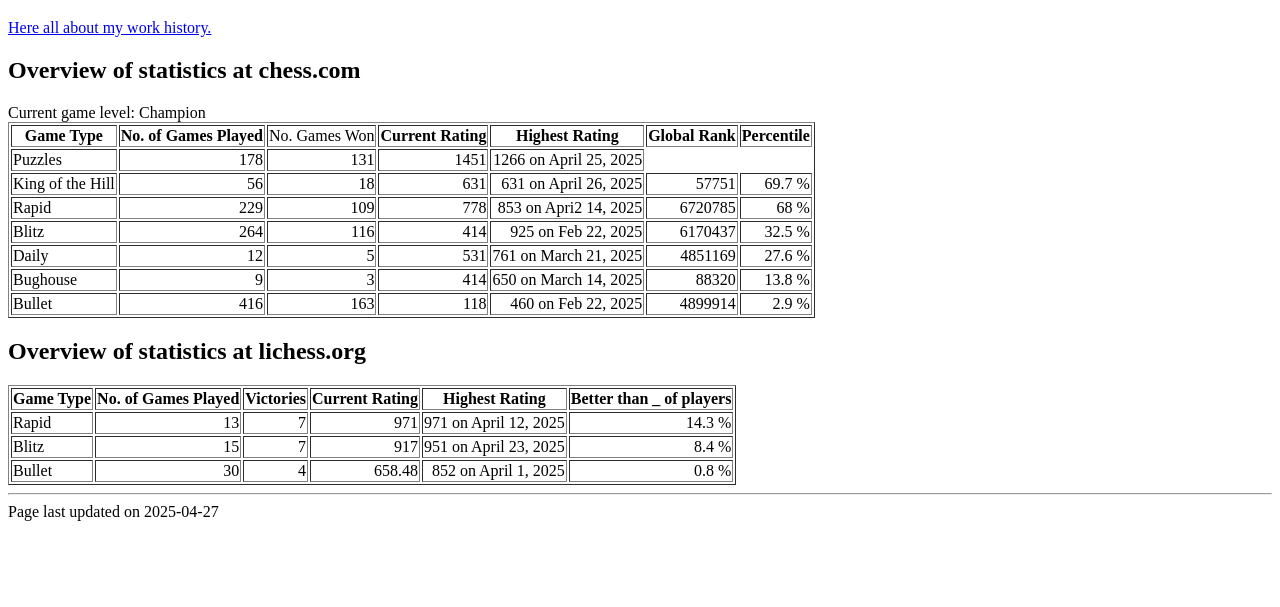
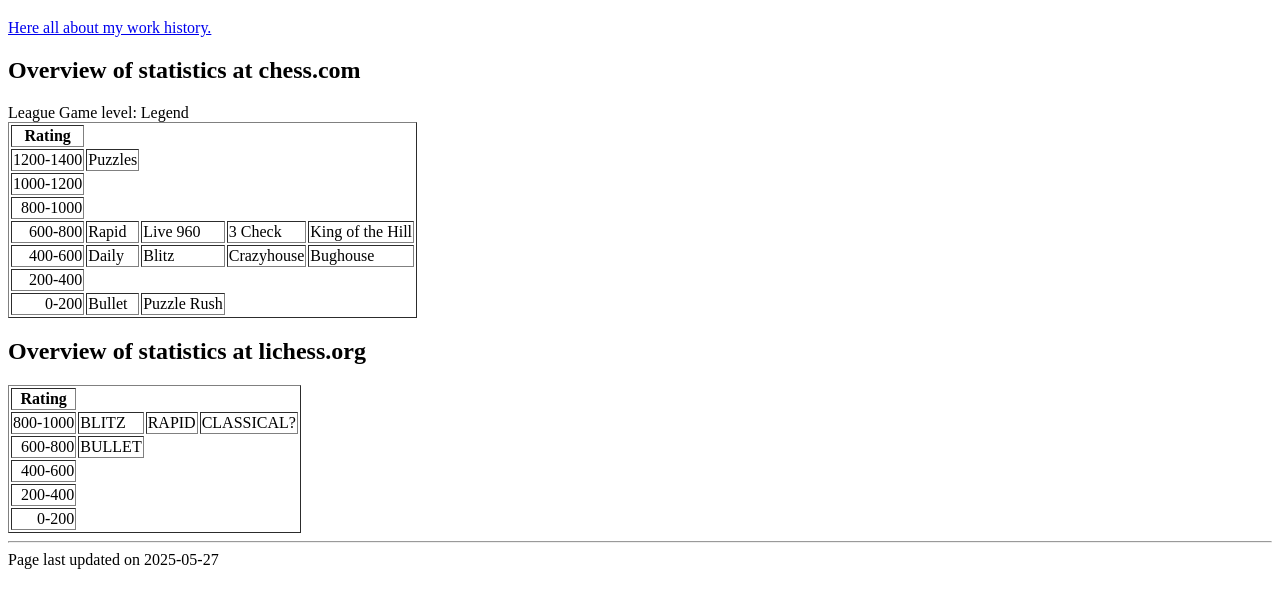
Before and after one commit to maulikadave0/maulikadave0.github.io, a plain HTML site: page chess.html in a window 1280 px wide. Shown: the part 61-668 px from the top of the page. Drawn offline with Linux system fonts and the light colour scheme.

Commit message:
chess updated

```diff
--- a/chess.html
+++ b/chess.html
@@ -12,121 +12,78 @@
 
 	<h2>Overview of statistics at chess.com</h2>
 
-	Current game level: Champion
+	League Game level: Legend
 
 	<table border="" 1px">
 		<tr>
-			<th>Game Type</th>
-			<th>No. of Games Played</th>
-			<td style="text-align: right;">No. Games Won</td>
-			<th>Current Rating</th>
-			<th>Highest Rating</th>
-			<th>Global Rank</th>
-			<th>Percentile</th>
+			<th>Rating</th>
 		</tr>
 		<tr>
+			<td style="text-align: right;">1200-1400</td>
 			<td>Puzzles</td>
-			<td style="text-align: right;">178</td>
-			<td style="text-align: right;">131</td>
-			<td style="text-align: right;">1451</td>
-			<td style="text-align: right;">1266 on April 25, 2025</td>
-
 		</tr>
 		<tr>
-			<td>King of the Hill</td>
-			<td style="text-align: right;">56</td>
-			<td style="text-align: right;">18</td>
-			<td style="text-align: right;">631</td>
-			<td style="text-align: right;">631 on April 26, 2025</td>
-			<td style="text-align: right;">57751</td>
-			<td style="text-align: right;">69.7 %</td>
+			<td style="text-align: right;">1000-1200</td>
 		</tr>
 		<tr>
-			<td>Rapid</td>
-			<td style="text-align: right;">229</td>
-			<td style="text-align: right;">109</td>
-			<td style="text-align: right;">778</td>
-			<td style="text-align: right;">853 on Apri2 14, 2025</td>
-			<td style="text-align: right;">6720785</td>
-			<td style="text-align: right;">68 %</td>
+			<td style="text-align: right;">800-1000</td>
 		</tr>
 		<tr>
-			<td>Blitz</td>
-			<td style="text-align: right;">264</td>
-			<td style="text-align: right;">116</td>
-			<td style="text-align: right;">414</td>
-			<td style="text-align: right;">925 on Feb 22, 2025</td>
-			<td style="text-align: right;">6170437</td>
-			<td style="text-align: right;">32.5 %</td>
+			<td style="text-align: right;">600-800</td>
+			<td>Rapid</td>
+			<td>Live 960</td>
+			<td>3 Check</td>
+			<td>King of the Hill</td>
 		</tr>
 		<tr>
+			<td style="text-align: right;">400-600</td>
 			<td>Daily</td>
-			<td style="text-align: right;">12</td>
-			<td style="text-align: right;">5</td>
-			<td style="text-align: right;">531</td>
-			<td style="text-align: right;">761 on March 21, 2025</td>
-			<td style="text-align: right;">4851169</td>
-			<td style="text-align: right;">27.6 %</td>
+			<td>Blitz</td>
+			<td>Crazyhouse</td>
+			<td>Bughouse</td>
 		</tr>
 		<tr>
-			<td>Bughouse</td>
-			<td style="text-align: right;">9</td>
-			<td style="text-align: right;">3</td>
-			<td style="text-align: right;">414</td>
-			<td style="text-align: right;">650 on March 14, 2025</td>
-			<td style="text-align: right;">88320	</td>
-			<td style="text-align: right;">13.8 %</td>
+			<td style="text-align: right;">200-400</td>
 		</tr>
 		<tr>
+			<td style="text-align: right;">0-200</td>
 			<td>Bullet</td>
-			<td style="text-align: right;">416</td>
-			<td style="text-align: right;">163</td>
-			<td style="text-align: right;">118</td>
-			<td style="text-align: right;">460 on Feb 22, 2025</td>
-			<td style="text-align: right;">4899914</td>
-			<td style="text-align: right;">2.9 %</td>
+			<td>Puzzle Rush</td>
 		</tr>
 
 	</table>
 
 	<h2>Overview of statistics at lichess.org</h2>
-
-	<table border="" 1px">
+<table border="" 1px">
 		<tr>
-			<th>Game Type</th>
-			<th>No. of Games Played</th>
-			<th>Victories</th>
-			<th>Current Rating</th>
-			<th>Highest Rating</th>
-			<th>Better than _ of players</th>
+			<th>Rating</th>
 		</tr>
 		<tr>
-			<td>Rapid</td>
-			<td style="text-align: right;">13</td>
-			<td style="text-align: right;">7</td>
-			<td style="text-align: right;">971</td>
-			<td style="text-align: right;">971 on April 12, 2025</td>
-			<td style="text-align: right;">14.3 %</td>
+			<td style="text-align: right;">800-1000</td>
+			<td>BLITZ</td>
+			<td>RAPID</td>
+			<td>CLASSICAL?</td>
 		</tr>
 		<tr>
-			<td>Blitz</td>
-			<td style="text-align: right;">15</td>
-			<td style="text-align: right;">7</td>
-			<td style="text-align: right;">917</td>
-			<td style="text-align: right;">951 on April 23, 2025</td>
-			<td style="text-align: right;">8.4 %</td>
+			<td style="text-align: right;">600-800</td>
+			<td>BULLET</td>
 		</tr>
 		<tr>
-			<td>Bullet</td>
-			<td style="text-align: right;">30</td>
-			<td style="text-align: right;">4</td>
-			<td style="text-align: right;">658.48</td>
-			<td style="text-align: right;">852 on April 1, 2025</td>
-			<td style="text-align: right;">0.8 %</td>
+			<td style="text-align: right;">400-600</td>
+
 		</tr>
+		<tr>
+			<td style="text-align: right;">200-400</td>
+		</tr>
+		<tr>
+			<td style="text-align: right;">0-200</td>
+
+		</tr>
+
 	</table>
+
 	<hr />
-	Page last updated on 2025-04-27
+	Page last updated on 2025-05-27
 </body>
 
 </html>
```
